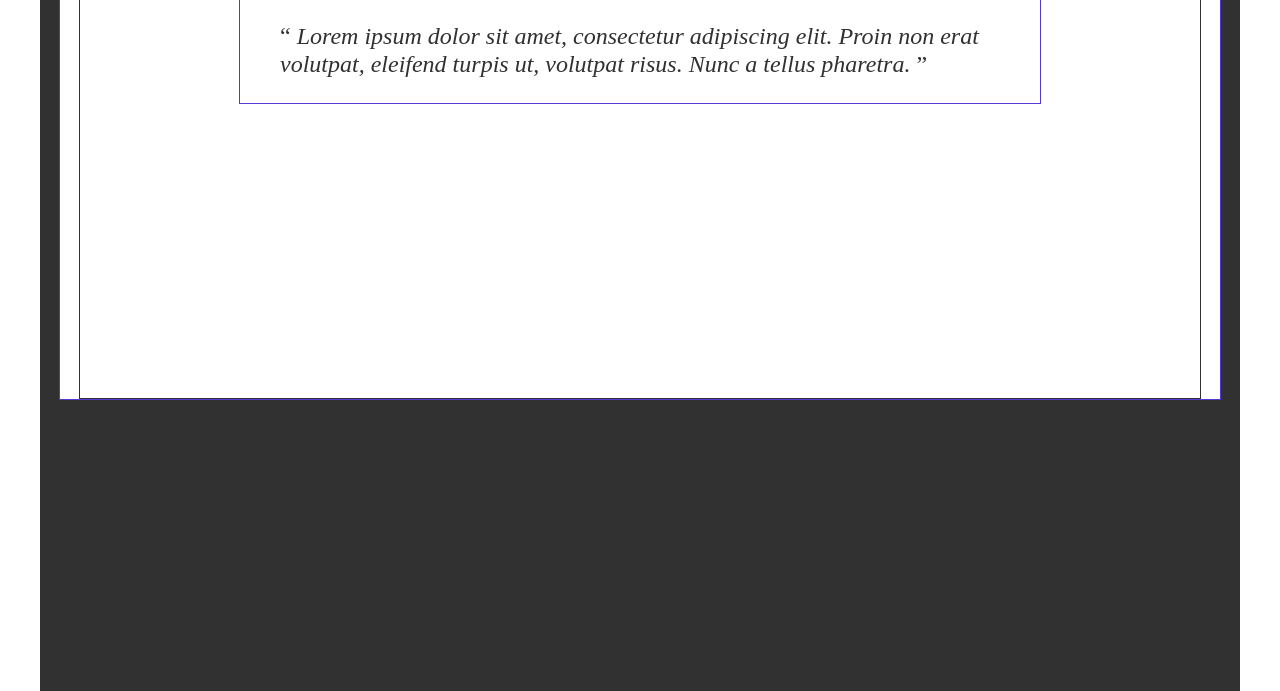
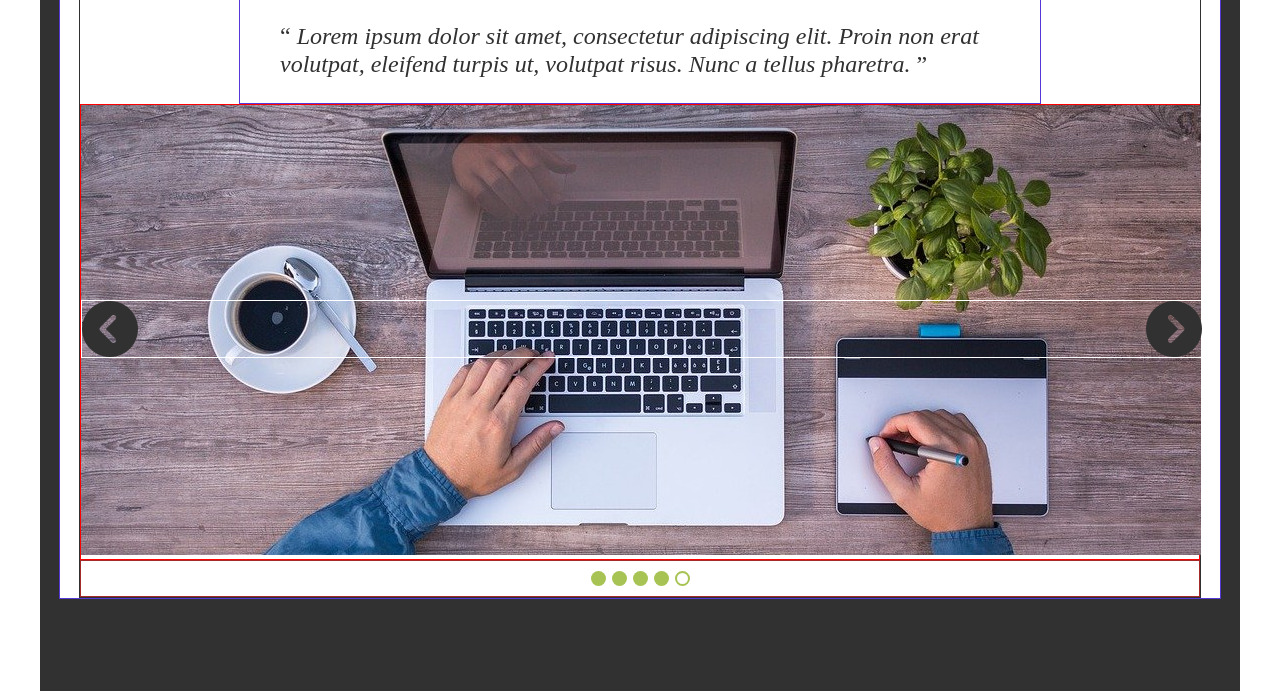
Before and after one commit to maksim-honchar/task_ui, a website built with webpack: page dist/index.html in a window 1280 px wide. Shown: the part 109-800 px from the top of the page. Built offline with nearby package versions, Linux system fonts and the light colour scheme.

Commit message:
added slider layout

```diff
--- a/dist/index.html
+++ b/dist/index.html
@@ -18,8 +18,10 @@
         <header>
           <div class="header">
             <div class="title-block">
-              <div class="title-div">Clearcut</div>
-              <div class="under-title">Free PSD Website Template</div>
+              <a href="#">
+                <div class="title-div">Clearcut</div>
+                <div class="under-title">Free PSD Website Template</div>
+              </a>
             </div>
             <nav>
               <ul class="topnav" id="topnav">
@@ -44,11 +46,27 @@
             </q>
           </blockquote>
         </div>
+        <!-- SIZE PHOTO: 1120 x 450 -->
+        <div class="slider">
+          <div class="arrow-block">
+            <div class="big-arrow"><i class="fas fa-chevron-circle-left"></i></div>
+            <div class="big-arrow"><i class="fas fa-chevron-circle-right"></i></div>
+          </div>
+          <img class="pic" src="pics/01.jpg" alt="laptop">
+        </div>
+        <div class="rounds-under-slider">
+          <div class="green-round"></div>
+          <div class="green-round"></div>
+          <div class="green-round"></div>
+          <div class="green-round"></div>
+          <div class="green-round active"></div>
+        </div>
       </div>
     </div>
   </div>
 
   <script src="./bundle.js"></script>
+  <script src="https://kit.fontawesome.com/c43bb57f19.js" crossorigin="anonymous"></script>
 </body>
 
 </html>
--- a/dist/styles.css
+++ b/dist/styles.css
@@ -29,7 +29,6 @@ body {
 
 .content-wrapper {
   border: 1px solid;
-  height: 500px; /* atention */
   max-width: 1120px;
   margin: 0 auto;
   background-color: white;
@@ -46,6 +45,11 @@ body {
   display: flex;
   flex-direction: column;
   justify-content: center;
+}
+
+.title-block a {
+  color: var(--main-black-color);
+  text-decoration: none;
 }
 
 .title-div {
@@ -105,3 +109,53 @@ ul.topnav .active a {
 .quote-come {
   font-size: xx-large;
 }
+
+/* SLIDER */
+.slider {
+  border: 1px solid red;
+}
+
+.arrow-block {
+  border: 1px solid white;
+  position: absolute;
+  width: 1120px;
+  margin-top: 195px;
+  display: flex;
+  justify-content: space-between;
+}
+
+.big-arrow:hover {
+  cursor: pointer;
+  color: var(--main-green-color);
+}
+
+.fas {
+  font-size: 3.5rem;
+}
+
+.rounds-under-slider {
+  border: 1px solid brown;
+  display: flex;
+  justify-content: center;
+}
+
+.green-round {
+  border-radius: 50%;
+  width: 15px;
+  height: 15px;
+  background-color: var(--main-green-color);
+  margin: 10px 3px;
+}
+
+.green-round:hover {
+  cursor: pointer;
+}
+
+.green-round.active {
+  border: 2px solid var(--main-green-color);
+  border-radius: 50%;
+  width: 11px;
+  height: 11px;
+  background-color: white;
+  margin: 10px 3px;
+}
```
Also changed, not shown: dist/pics/01.jpg (added).
